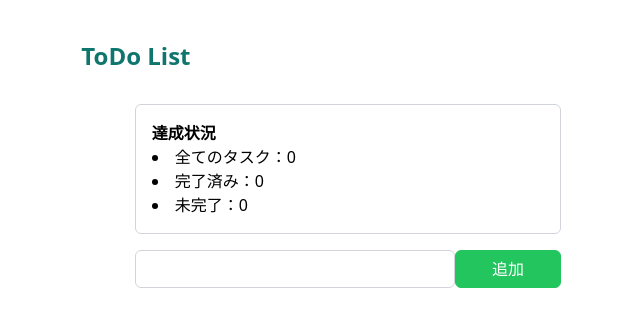
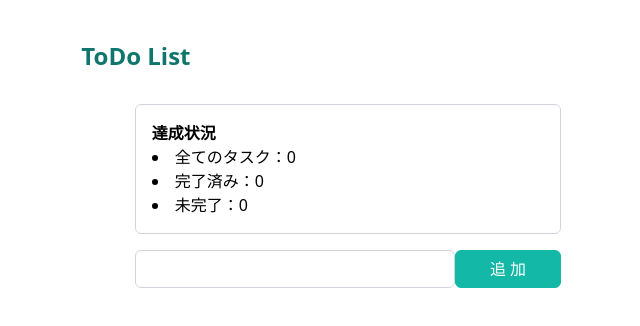
Before and after one commit to wsigma21/hc_practice, a React (Create React App) app in the folder React/react_todo_list/: page / in a window 1280 px wide. Shown: the top 326 px of the page, without its empty margins (292-932 px from the left). Built offline with nearby package versions, Linux system fonts and the light colour scheme.

Commit message:
feat: ボタンの配色など見た目修正

```diff
--- a/React/react_todo_list/src/components/AddItems.tsx
+++ b/React/react_todo_list/src/components/AddItems.tsx
@@ -25,9 +25,9 @@ export const AddItems = () => {
           onChange={onChangeTodoText}>
         </input>
         <button
-          className="w-3/12 py-1.5 border border-green-500 rounded-md bg-green-500 text-white hover:bg-white hover:text-green-500"
+          className="w-3/12 py-1.5 border border-teal-500 rounded-md bg-teal-500 text-white hover:bg-white hover:text-teal-500"
           onClick={onClickAddTodo}
-        >追加</button>
+        >追 加</button>
       </div>
       <CustomModal
         modal={modal}
--- a/React/react_todo_list/src/components/TodoList.tsx
+++ b/React/react_todo_list/src/components/TodoList.tsx
@@ -20,8 +20,8 @@ export const TodoList = () => {
   });
 
   // 編集・保存ボタンのスタイル
-  const editButtonStyle = "w-2/12 py-1.5 mr-1 border border-blue-400 rounded-md bg-blue-400 text-white hover:bg-white hover:text-blue-400"
-  const saveButtonStyle = "w-2/12 py-1.5 mr-1 border border-indigo-500 rounded-md bg-indigo-500 text-white hover:bg-white hover:text-indigo-500"
+  const editButtonStyle = "w-2/12 py-1.5 mr-1 border border-blue-500 rounded-md bg-blue-500 text-white hover:bg-white hover:text-blue-500"
+  const saveButtonStyle = "w-2/12 py-1.5 mr-1 border border-violet-500 rounded-md bg-violet-500 text-white hover:bg-white hover:text-violet-500"
 
   if (todos.length === 0 ) return <></>
   return (
@@ -43,11 +43,11 @@ export const TodoList = () => {
             <button
               className={todo.isEdit ? saveButtonStyle : editButtonStyle}
               onClick={()=> onEditTodo(todo.id)}
-            >{todo.isEdit ? "保存" : "編集"}</button>
+            >{todo.isEdit ? "保 存" : "編 集"}</button>
             <button
-              className="w-2/12 py-1.5 border border-red-500 rounded-md bg-red-500 text-white hover:bg-white hover:text-red-500"
+              className="w-2/12 py-1.5 border border-rose-500 rounded-md bg-rose-500 text-white hover:bg-white hover:text-rose-500"
               onClick={() => showDeleteModal(todo.id)}
-            >削除</button>
+            >削 除</button>
           </div>
           <CustomModal
             modal={modal}
```
